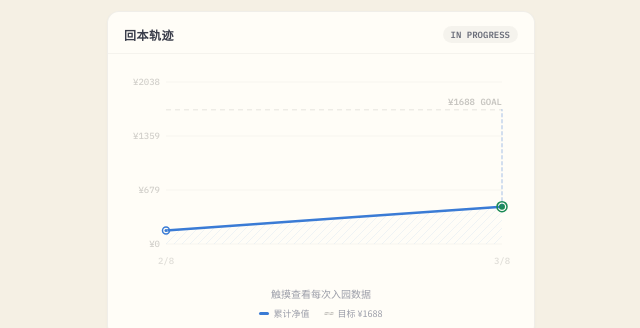
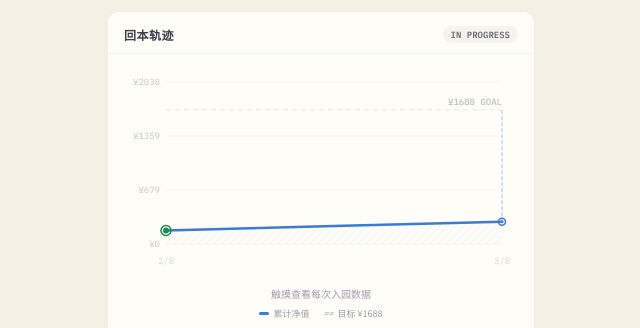
Before and after one commit to whtsky-playground/universal-tracker, a plain HTML site: page docs/index.html in a window 1280 px wide. Shown: the part 916-1244 px from the top of the page, without its empty margins (319-959 px from the left). Drawn offline with Linux system fonts and the light colour scheme.

Commit message:
data: 3/8 dining ¥190.13

```diff
--- a/docs/index.html
+++ b/docs/index.html
@@ -739,7 +739,7 @@
   {pct:100,icon:'🏆',label:'回本成功'}
 ];
 
-// Achievement definitions (computable from [{"name": "入园", "date": "2026-03-08", "type": "🎢 入园", "original": 300, "paid": 0, "saved": 300}, {"name": "餐饮", "date": "2026-02-08", "type": "🍔 餐饮", "original": 40, "paid": 40, "saved": 0}, {"name": "功夫熊猫吊杠", "date": "2026-02-08", "type": "🎪 活动/福利", "original": 40, "paid": 40, "saved": 0}, {"name": "停车", "date": "2026-02-08", "type": "🅿️ 停车", "original": 50, "paid": 50, "saved": 0}, {"name": "入园", "date": "2026-02-08", "type": "🎢 入园", "original": 300, "paid": 0, "saved": 300}])
+// Achievement definitions (computable from [{"name": "餐饮", "date": "2026-03-08", "type": "🍔 餐饮", "original": 190.13, "paid": 190.13, "saved": 0.0}, {"name": "入园", "date": "2026-03-08", "type": "🎢 入园", "original": 300, "paid": 0, "saved": 300}, {"name": "餐饮", "date": "2026-02-08", "type": "🍔 餐饮", "original": 40, "paid": 40, "saved": 0}, {"name": "功夫熊猫吊杠", "date": "2026-02-08", "type": "🎪 活动/福利", "original": 40, "paid": 40, "saved": 0}, {"name": "停车", "date": "2026-02-08", "type": "🅿️ 停车", "original": 50, "paid": 50, "saved": 0}, {"name": "入园", "date": "2026-02-08", "type": "🎢 入园", "original": 300, "paid": 0, "saved": 300}])
 const ACHIEVEMENTS=[
   {id:'first',icon:'🎫',name:'首次入园',check:(v,s)=>v.length>=1,dateFrom:(v)=>v[0]?.date},
   {id:'five',icon:'⭐',name:'五次常客',check:(v,s)=>v.length>=5,dateFrom:(v)=>v[4]?.date},
@@ -1513,7 +1513,7 @@
   if(done)setTimeout(confetti,800);
 }
 
-const DATA=[{"name": "入园", "date": "2026-03-08", "type": "🎢 入园", "original": 300, "paid": 0, "saved": 300}, {"name": "餐饮", "date": "2026-02-08", "type": "🍔 餐饮", "original": 40, "paid": 40, "saved": 0}, {"name": "功夫熊猫吊杠", "date": "2026-02-08", "type": "🎪 活动/福利", "original": 40, "paid": 40, "saved": 0}, {"name": "停车", "date": "2026-02-08", "type": "🅿️ 停车", "original": 50, "paid": 50, "saved": 0}, {"name": "入园", "date": "2026-02-08", "type": "🎢 入园", "original": 300, "paid": 0, "saved": 300}];
+const DATA=[{"name": "餐饮", "date": "2026-03-08", "type": "🍔 餐饮", "original": 190.13, "paid": 190.13, "saved": 0.0}, {"name": "入园", "date": "2026-03-08", "type": "🎢 入园", "original": 300, "paid": 0, "saved": 300}, {"name": "餐饮", "date": "2026-02-08", "type": "🍔 餐饮", "original": 40, "paid": 40, "saved": 0}, {"name": "功夫熊猫吊杠", "date": "2026-02-08", "type": "🎪 活动/福利", "original": 40, "paid": 40, "saved": 0}, {"name": "停车", "date": "2026-02-08", "type": "🅿️ 停车", "original": 50, "paid": 50, "saved": 0}, {"name": "入园", "date": "2026-02-08", "type": "🎢 入园", "original": 300, "paid": 0, "saved": 300}];
 render(DATA);
 </script>
 </body>
```
